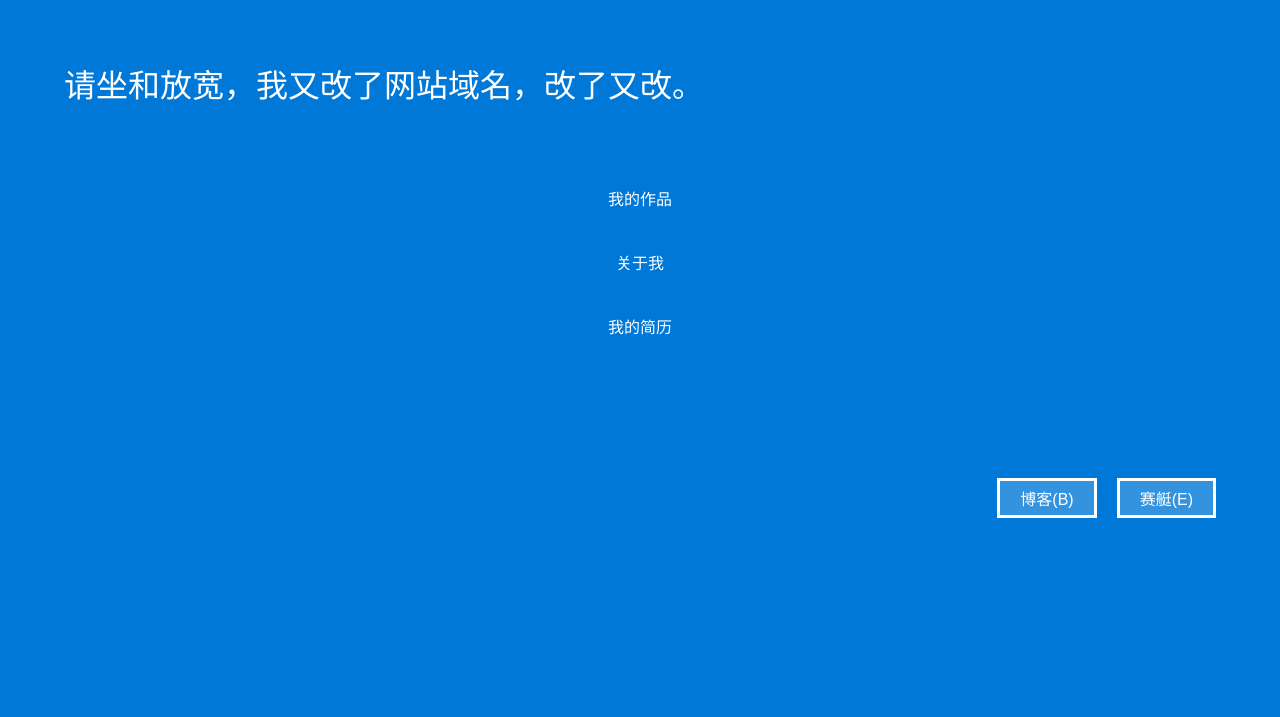
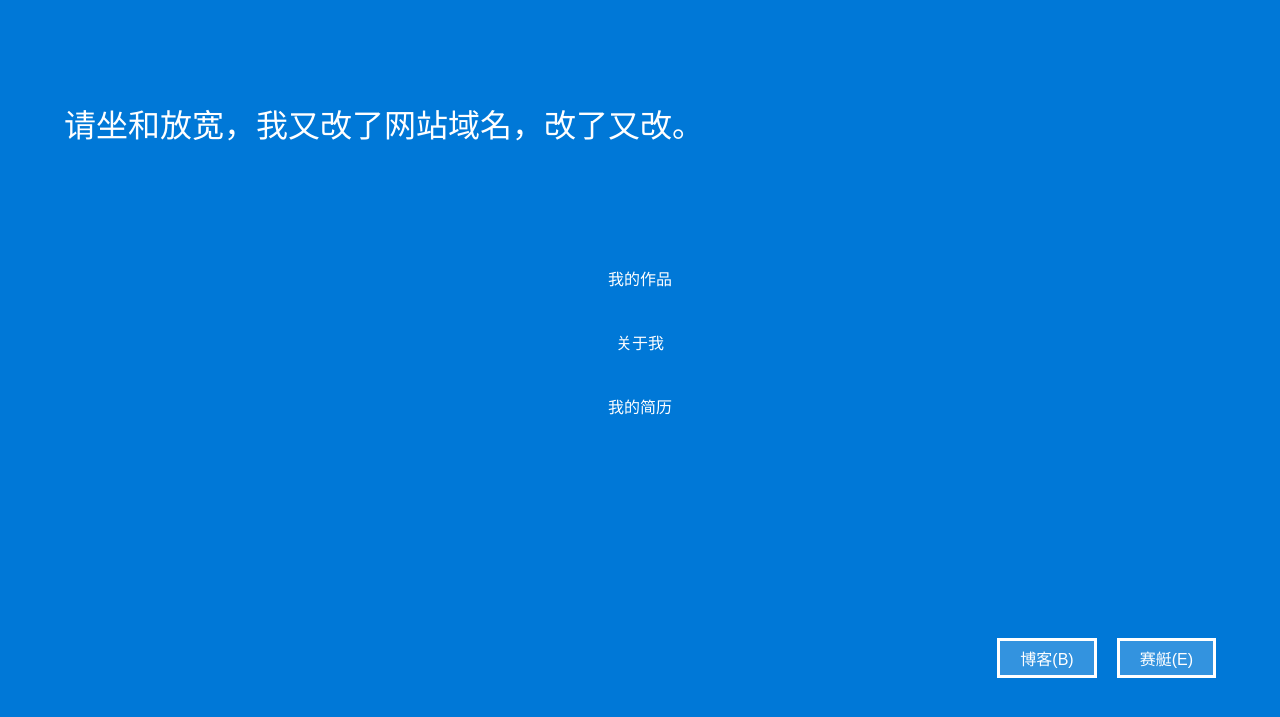
Before and after one commit to ChuChencheng/ChuChencheng.github.io, a Jekyll site: the page built from index.html, in a window 1280 px wide. Shown: the top 717 px of the page. Built offline with Jekyll 4.4.1, drawn with Linux system fonts in a browser that asks for light colours.

Commit message:
update style

```diff
--- a/assets/css/metro.css
+++ b/assets/css/metro.css
@@ -62,7 +62,7 @@ li:active {
   margin: 0 auto;
 }
 .container > * {
-  margin: 0.3rem 0;
+  margin: 0.5rem 0;
 }
 .btn-group {
   letter-spacing: -0.3rem;
--- a/assets/less/metro.less
+++ b/assets/less/metro.less
@@ -106,7 +106,7 @@ li{
 }
 
 .container > *{
-    margin: 0.3rem 0;
+    margin: 0.5rem 0;
 }
 
 .btn-group{
```
